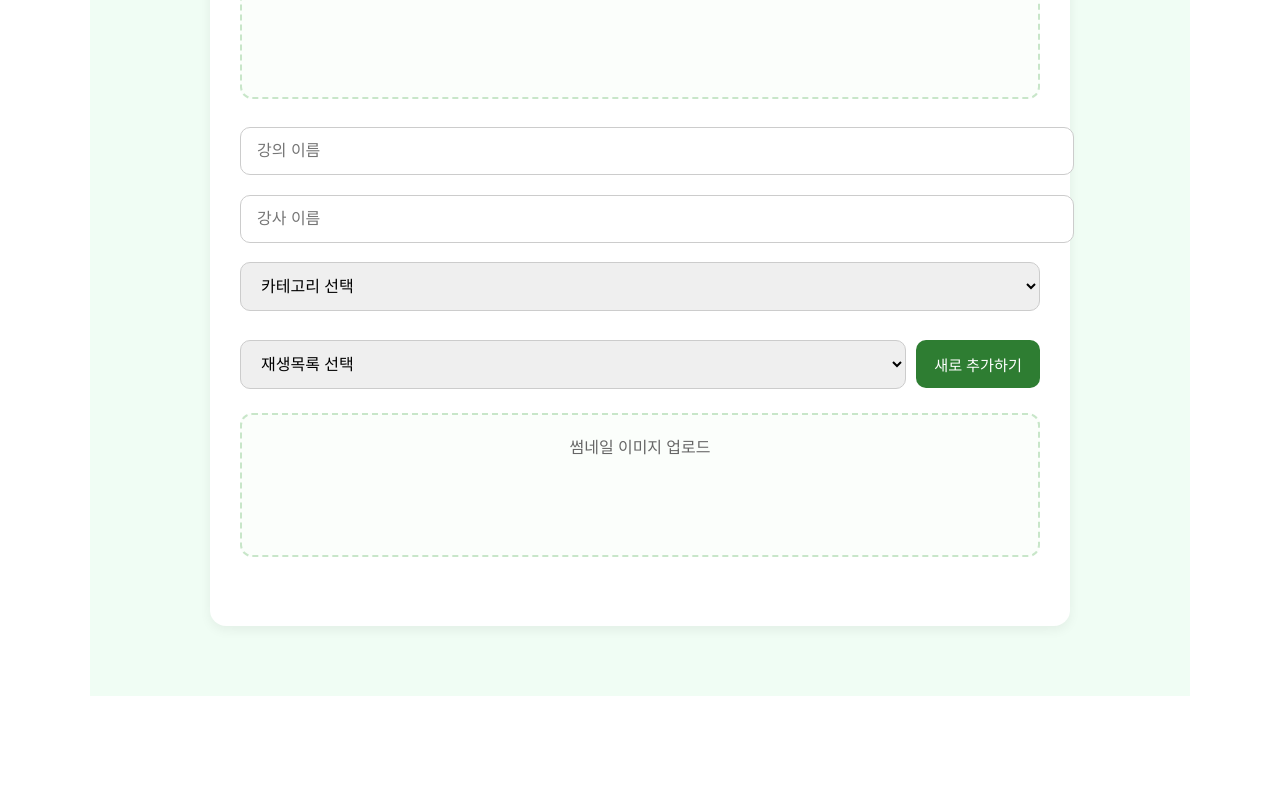
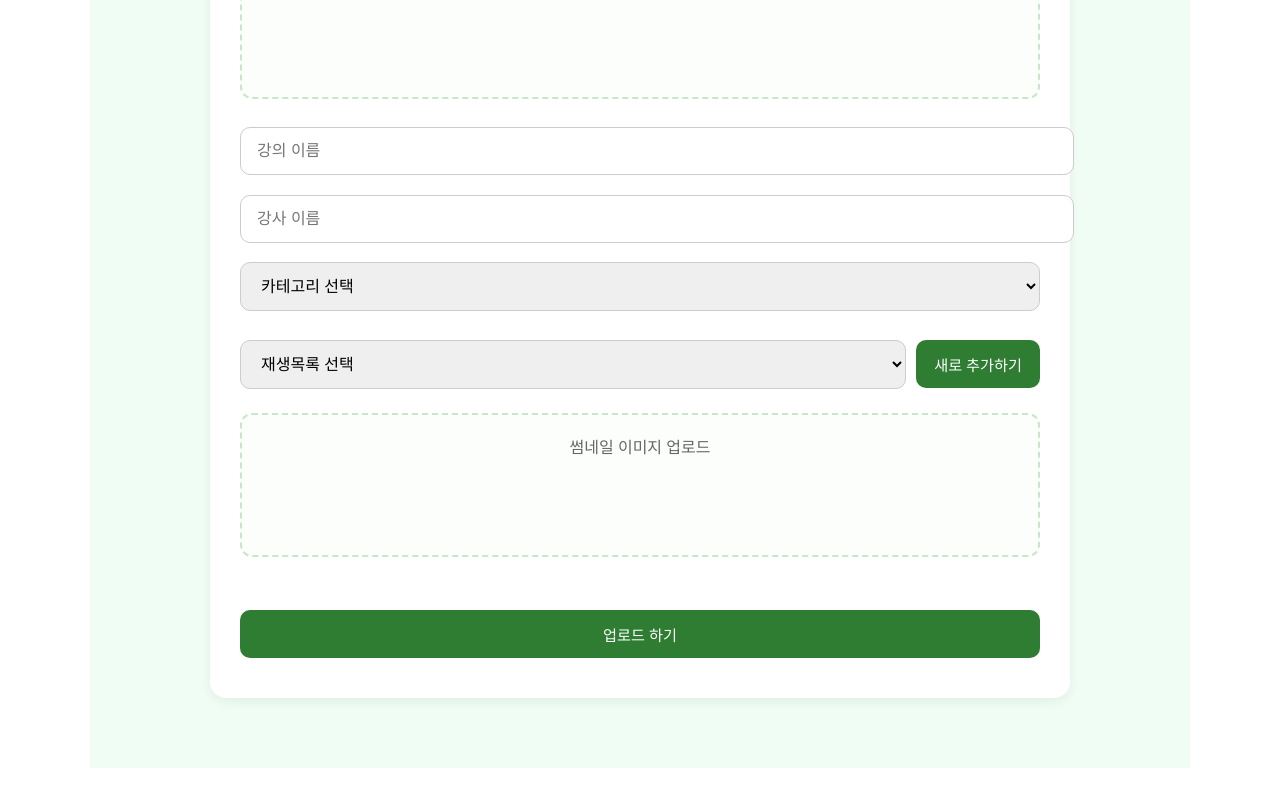
Before and after one commit to MrDos89/slivermate_project_react, a React (Vite) app: page /host-apply in a window 1280 px wide. Shown: the part 404-1204 px from the top of the page. Before the commit the page ends 1132 px from the top, so only its background shows below. Built offline with nearby package versions, Linux system fonts and the light colour scheme; a web font is replaced by a local one.

Commit message:
[건민]버튼추가

```diff
--- a/src/pages/HostApplyPage.jsx
+++ b/src/pages/HostApplyPage.jsx
@@ -356,7 +356,27 @@ const HostApplyPage = () => {
             <img src={thumbnailPreview} alt="썸네일 미리보기" />
           )}
         </ThumbnailUploadBox>
+
+        <AddPlaylistButton
+          style={{ width: "100%", marginTop: "1.5rem" }}
+          onClick={() => {
+            alert("기능 준비중입니다 😅");
+            console.log({
+              videoPreview,
+              thumbnailPreview,
+              lectureName,
+              teacherName,
+              mainCategory,
+              subCategory,
+              selectedPlaylist,
+            });
+          }}
+        >
+          업로드 하기
+        </AddPlaylistButton>
       </Inner>
+
+
     </Container>
   );
 };
```
